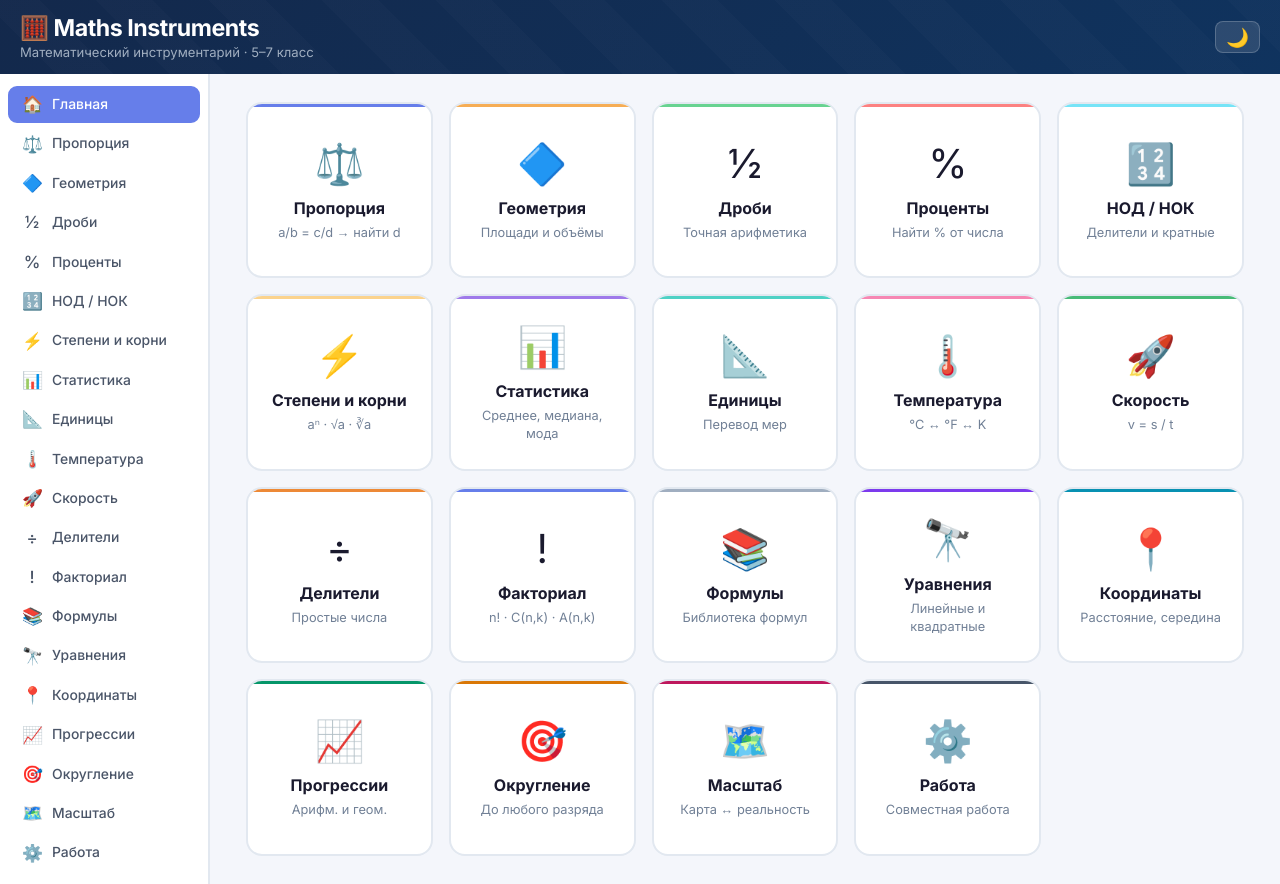
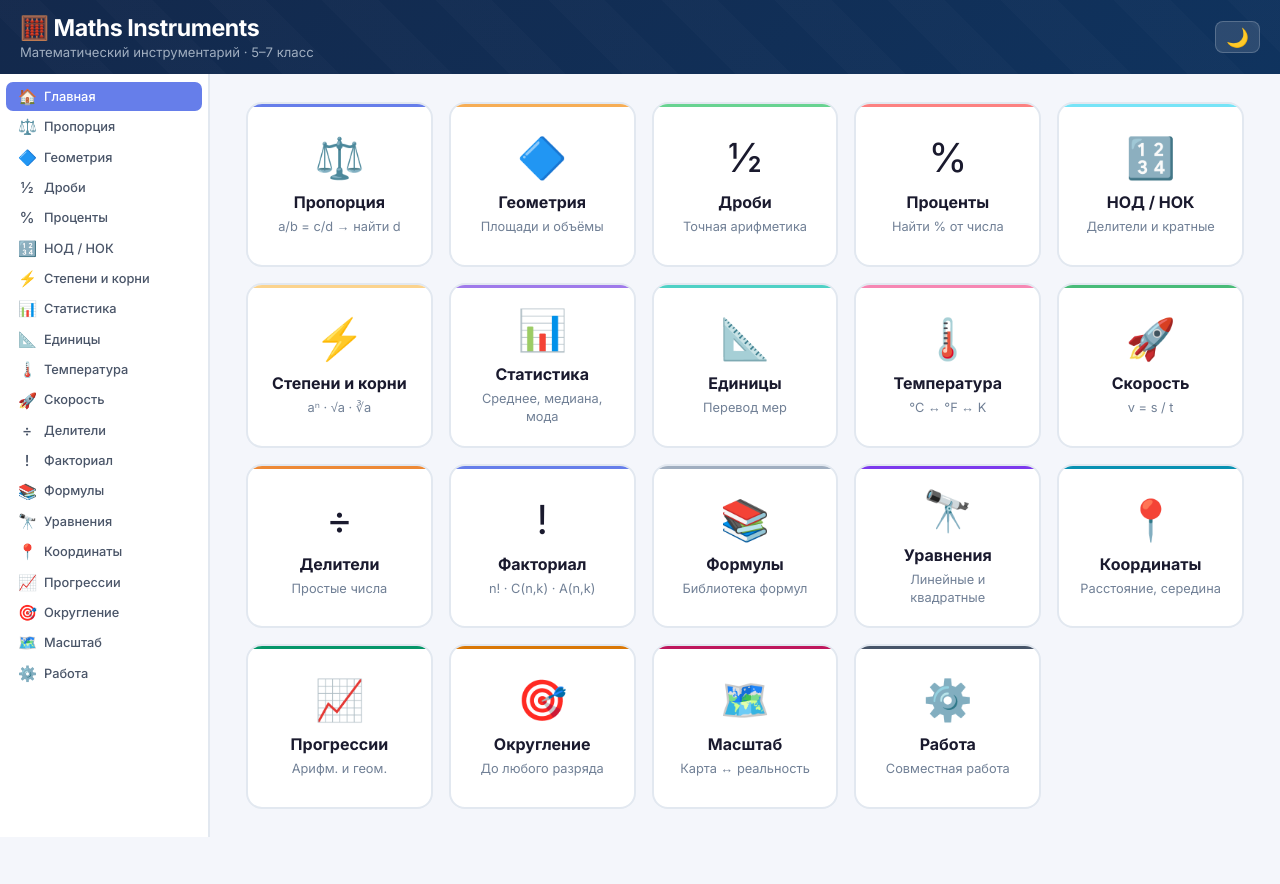
Before and after one commit to feodorm14-hue/math-tools, a website built with Vite: page frontend/index.html in a window 1280 px wide. After the commit the page ends 837 px from the top, so only its background shows below. Built offline with nearby package versions, Linux system fonts and the light colour scheme.

Commit message:
Sidebar: compact buttons, no scroll — all 20 items fit

```diff
--- a/frontend/style.css
+++ b/frontend/style.css
@@ -145,11 +145,11 @@ header::after {
   flex-shrink: 0;
   background: var(--surface);
   border-right: 2px solid var(--border);
-  padding: 12px 8px;
+  padding: 8px 6px;
   display: flex;
   flex-direction: column;
-  gap: 2px;
-  overflow-y: auto;
+  gap: 1px;
+  overflow-y: hidden;
   transition: background var(--transition), border-color var(--transition);
 }
 
@@ -160,25 +160,27 @@ header::after {
 .tab-btn {
   display: flex;
   align-items: center;
-  gap: 10px;
-  padding: 8px 12px;
+  gap: 8px;
+  padding: 5px 10px;
   width: 100%;
   text-align: left;
   border: 2px solid transparent;
-  border-radius: 9px;
+  border-radius: 7px;
   background: none;
   cursor: grab;
-  font-size: 0.87rem;
+  font-size: 0.8rem;
   color: var(--text-muted);
   transition: background var(--transition), border-color var(--transition), color var(--transition), transform 0.1s;
   user-select: none;
   font-family: inherit;
+  white-space: nowrap;
+  overflow: hidden;
 }
 .tab-btn:hover  { background: var(--accent-light); color: var(--accent); }
 .tab-btn.active { background: var(--accent); color: #fff; border-color: var(--accent); }
 .tab-btn.active:hover { background: var(--accent-dark); }
-.tab-btn .ti    { font-size: 1.05rem; width: 20px; text-align: center; flex-shrink: 0; line-height: 1; }
-.tab-btn .tl    { line-height: 1.25; }
+.tab-btn .ti    { font-size: 0.95rem; width: 18px; text-align: center; flex-shrink: 0; line-height: 1; }
+.tab-btn .tl    { line-height: 1.2; overflow: hidden; text-overflow: ellipsis; }
 .tab-btn.dragging  { opacity: 0.35; cursor: grabbing; }
 .tab-btn.drag-over { border-color: var(--accent); background: var(--accent-light); }
 
```
